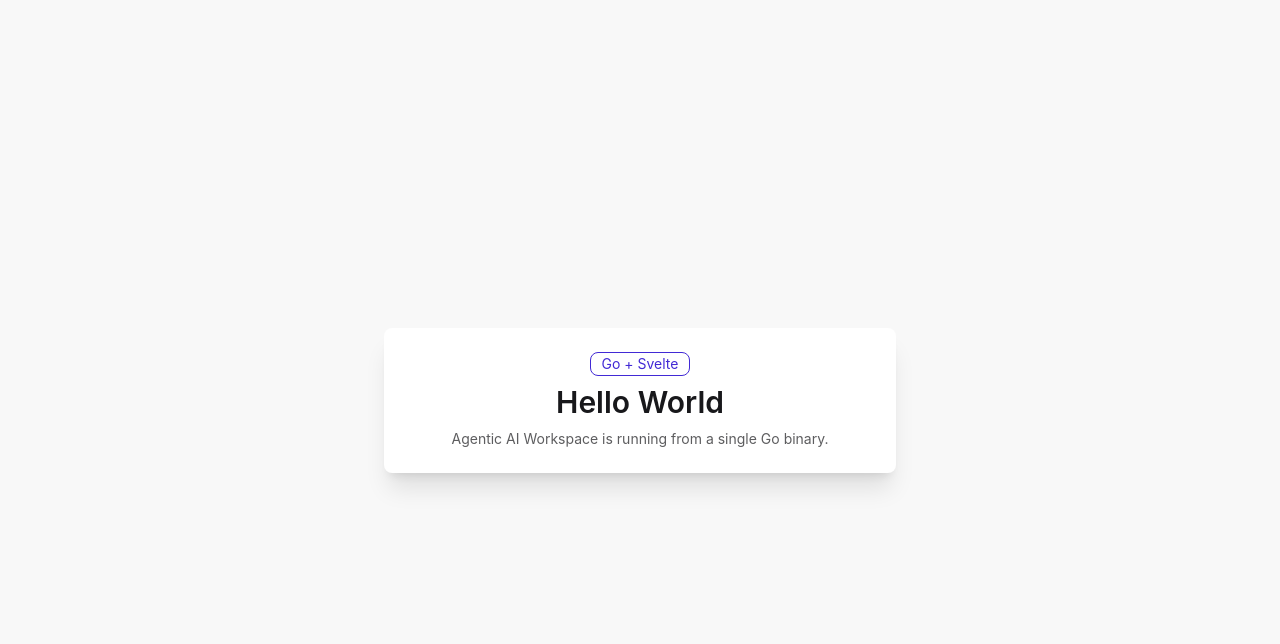
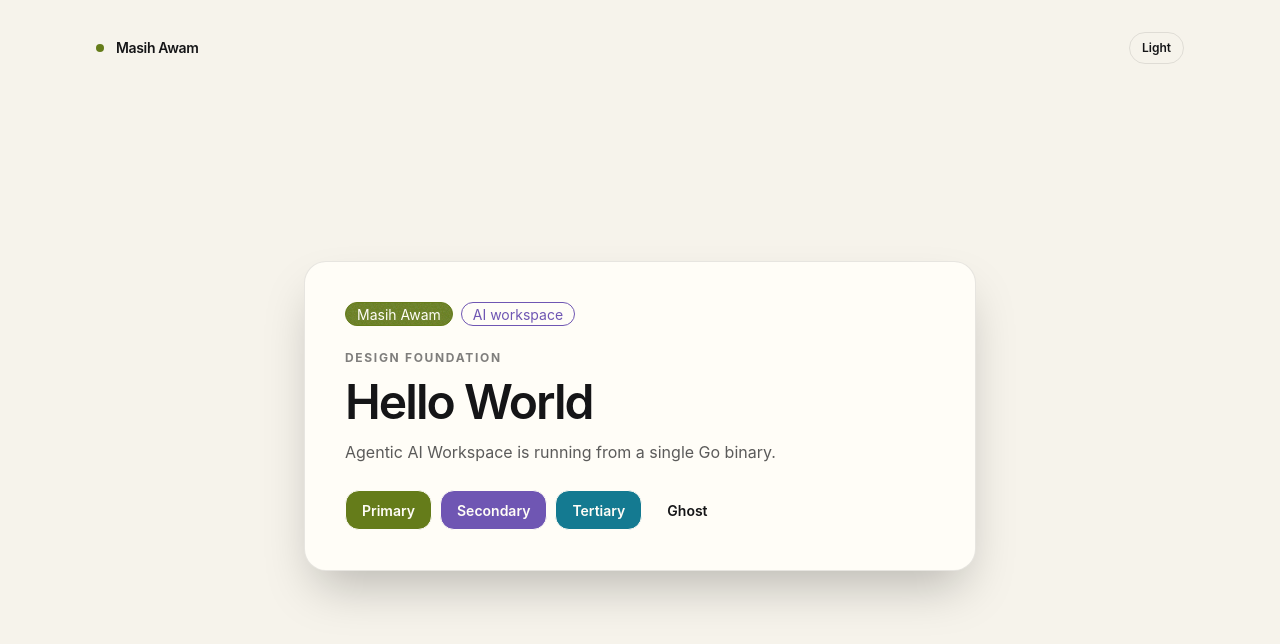
Before and after one commit to farismnrr/agentic-ai-workspace, a Svelte app in the folder web/: page / in a window 1280 px wide. Shown: the top 644 px of the page. Built offline with nearby package versions, Linux system fonts and the light colour scheme.

Commit message:
feat: add Masih Awam design system themes

```diff
--- a/web/src/app.css
+++ b/web/src/app.css
@@ -1,2 +1,148 @@
 @import "tailwindcss";
-@plugin "daisyui";
+
+@plugin "daisyui" {
+  themes: false;
+}
+
+@plugin "daisyui/theme" {
+  name: "masihawam-light";
+  default: true;
+  prefersdark: false;
+  color-scheme: light;
+  --color-base-100: #fffdf7;
+  --color-base-200: #f6f3eb;
+  --color-base-300: #ece8de;
+  --color-base-content: #151517;
+  --color-primary: #657c1a;
+  --color-primary-content: #fffdf7;
+  --color-secondary: #6f56b3;
+  --color-secondary-content: #fffdf7;
+  --color-accent: #147a91;
+  --color-accent-content: #fffdf7;
+  --color-neutral: #2b2a2d;
+  --color-neutral-content: #fffdf7;
+  --color-info: #16697a;
+  --color-info-content: #fffdf7;
+  --color-success: #2f7d4a;
+  --color-success-content: #fffdf7;
+  --color-warning: #a45400;
+  --color-warning-content: #fffdf7;
+  --color-error: #b4233a;
+  --color-error-content: #fffdf7;
+  --radius-selector: 1rem;
+  --radius-field: 0.875rem;
+  --radius-box: 1.375rem;
+  --border: 1px;
+}
+
+@plugin "daisyui/theme" {
+  name: "masihawam-dark";
+  default: false;
+  prefersdark: true;
+  color-scheme: dark;
+  --color-base-100: #121217;
+  --color-base-200: #0a0a0c;
+  --color-base-300: #1a1a20;
+  --color-base-content: #f4f2eb;
+  --color-primary: #c8ff4d;
+  --color-primary-content: #111113;
+  --color-secondary: #a78bfa;
+  --color-secondary-content: #111113;
+  --color-accent: #7ce7ff;
+  --color-accent-content: #111113;
+  --color-neutral: #2a2a30;
+  --color-neutral-content: #f4f2eb;
+  --color-info: #55d9f0;
+  --color-info-content: #111113;
+  --color-success: #6ee7a0;
+  --color-success-content: #111113;
+  --color-warning: #ff9f43;
+  --color-warning-content: #111113;
+  --color-error: #ff6b6b;
+  --color-error-content: #111113;
+  --radius-selector: 1rem;
+  --radius-field: 0.875rem;
+  --radius-box: 1.375rem;
+  --border: 1px;
+}
+
+:root {
+  --brand-ease: cubic-bezier(0.2, 0.75, 0.25, 1);
+  --brand-focus-width: 2px;
+}
+
+[data-theme="masihawam-light"] {
+  --brand-text-secondary: #605e58;
+  --brand-text-tertiary: #6f6b64;
+  --brand-surface-soft: rgb(17 17 19 / 3%);
+  --brand-surface: rgb(17 17 19 / 5.5%);
+  --brand-surface-strong: rgb(17 17 19 / 9%);
+  --brand-border: rgb(17 17 19 / 13%);
+  --brand-border-strong: rgb(17 17 19 / 24%);
+  --brand-shadow: 0 30px 80px rgb(48 43 31 / 14%);
+  --brand-ambient-primary: rgb(101 124 26 / 7%);
+  --brand-ambient-secondary: rgb(111 86 179 / 8%);
+  --brand-focus: #657c1a;
+}
+
+[data-theme="masihawam-dark"] {
+  --brand-text-secondary: #a8a6a0;
+  --brand-text-tertiary: #8b8983;
+  --brand-surface-soft: rgb(255 255 255 / 2.5%);
+  --brand-surface: rgb(255 255 255 / 5.5%);
+  --brand-surface-strong: rgb(255 255 255 / 9%);
+  --brand-border: rgb(255 255 255 / 12%);
+  --brand-border-strong: rgb(255 255 255 / 20%);
+  --brand-shadow: 0 30px 80px rgb(0 0 0 / 34%);
+  --brand-ambient-primary: rgb(200 255 77 / 4%);
+  --brand-ambient-secondary: rgb(167 139 250 / 8%);
+  --brand-focus: #c8ff4d;
+}
+
+@layer base {
+  html {
+    background: var(--color-base-200);
+  }
+
+  body {
+    min-width: 320px;
+    min-height: 100vh;
+    margin: 0;
+    color: var(--color-base-content);
+    background:
+      radial-gradient(circle at 82% 8%, var(--brand-ambient-secondary), transparent 32rem),
+      radial-gradient(circle at 12% 38%, var(--brand-ambient-primary), transparent 28rem),
+      var(--color-base-200);
+    font-family: Inter, ui-sans-serif, system-ui, -apple-system, BlinkMacSystemFont, "Segoe UI", sans-serif;
+    line-height: 1.5;
+    -webkit-font-smoothing: antialiased;
+  }
+
+  button,
+  input,
+  textarea,
+  select {
+    font: inherit;
+  }
+
+  ::selection {
+    color: var(--color-primary-content);
+    background: var(--color-primary);
+  }
+
+  :focus-visible {
+    outline: var(--brand-focus-width) solid var(--brand-focus);
+    outline-offset: 3px;
+  }
+}
+
+@media (prefers-reduced-motion: reduce) {
+  *,
+  *::before,
+  *::after {
+    scroll-behavior: auto !important;
+    animation-duration: 0.01ms !important;
+    animation-iteration-count: 1 !important;
+    transition-duration: 0.01ms !important;
+  }
+}
--- a/web/src/app/App.svelte
+++ b/web/src/app/App.svelte
@@ -1,10 +1,21 @@
 <script lang="ts">
   import { APP_DESCRIPTION, APP_TITLE } from '../shared/config/app';
   import HelloCard from '../shared/ui/HelloCard.svelte';
+  import ThemeToggle from '../shared/ui/ThemeToggle.svelte';
 </script>
 
-<main class="hero min-h-screen bg-base-200">
-  <div class="hero-content w-full text-center">
-    <HelloCard title={APP_TITLE} message={APP_DESCRIPTION} />
+<main class="min-h-screen bg-base-200 text-base-content">
+  <div class="mx-auto flex min-h-screen w-full max-w-6xl flex-col px-6 py-6 sm:px-8 sm:py-8">
+    <header class="flex items-center justify-between gap-4">
+      <div class="flex items-center gap-3 text-sm font-semibold tracking-tight">
+        <span class="size-2 rounded-full bg-primary" aria-hidden="true"></span>
+        <span>Masih Awam</span>
+      </div>
+      <ThemeToggle />
+    </header>
+
+    <div class="flex flex-1 items-center justify-center py-10">
+      <HelloCard title={APP_TITLE} message={APP_DESCRIPTION} />
+    </div>
   </div>
 </main>
--- a/web/src/main.ts
+++ b/web/src/main.ts
@@ -2,6 +2,7 @@ import { mount } from 'svelte';
 
 import App from './app/App.svelte';
 import './app.css';
+import { initTheme } from './shared/theme/theme';
 
 const target = document.getElementById('app');
 
@@ -9,4 +10,5 @@ if (target === null) {
   throw new Error('Application mount target was not found');
 }
 
+initTheme();
 mount(App, { target });
--- /dev/null
+++ b/web/src/shared/theme/theme.ts
@@ -0,0 +1,41 @@
+export type Theme = 'masihawam-light' | 'masihawam-dark';
+
+const LIGHT_THEME: Theme = 'masihawam-light';
+const DARK_THEME: Theme = 'masihawam-dark';
+const STORAGE_KEY = 'agentic-ai-workspace-theme';
+
+function isTheme(value: string | null): value is Theme {
+  return value === LIGHT_THEME || value === DARK_THEME;
+}
+
+function preferredTheme(): Theme {
+  return window.matchMedia('(prefers-color-scheme: dark)').matches ? DARK_THEME : LIGHT_THEME;
+}
+
+function applyTheme(theme: Theme): void {
+  document.documentElement.dataset.theme = theme;
+}
+
+export function initTheme(): Theme {
+  const savedTheme = window.localStorage.getItem(STORAGE_KEY);
+  const theme = isTheme(savedTheme) ? savedTheme : preferredTheme();
+
+  applyTheme(theme);
+
+  return theme;
+}
+
+export function currentTheme(): Theme {
+  const theme = document.documentElement.dataset.theme;
+
+  return isTheme(theme) ? theme : preferredTheme();
+}
+
+export function toggleTheme(): Theme {
+  const nextTheme = currentTheme() === DARK_THEME ? LIGHT_THEME : DARK_THEME;
+
+  applyTheme(nextTheme);
+  window.localStorage.setItem(STORAGE_KEY, nextTheme);
+
+  return nextTheme;
+}
--- a/web/src/shared/ui/HelloCard.svelte
+++ b/web/src/shared/ui/HelloCard.svelte
@@ -7,10 +7,24 @@
   let { title, message }: Props = $props();
 </script>
 
-<section class="card w-full max-w-lg bg-base-100 shadow-xl">
-  <div class="card-body items-center text-center">
-    <div class="badge badge-primary badge-outline">Go + Svelte</div>
-    <h1 class="card-title text-3xl">{title}</h1>
-    <p class="text-base-content/70">{message}</p>
+<section class="card w-full max-w-2xl border border-base-content/10 bg-base-100 shadow-2xl">
+  <div class="card-body gap-6 p-8 text-left sm:p-10">
+    <div class="flex flex-wrap items-center gap-2">
+      <span class="badge badge-primary">Masih Awam</span>
+      <span class="badge badge-secondary badge-outline">AI workspace</span>
+    </div>
+
+    <div class="space-y-3">
+      <p class="text-xs font-bold uppercase tracking-[0.14em] text-base-content/55">Design foundation</p>
+      <h1 class="text-4xl font-semibold tracking-[-0.04em] sm:text-5xl">{title}</h1>
+      <p class="max-w-xl text-base leading-7 text-base-content/70">{message}</p>
+    </div>
+
+    <div class="flex flex-wrap gap-2">
+      <button type="button" class="btn btn-primary">Primary</button>
+      <button type="button" class="btn btn-secondary">Secondary</button>
+      <button type="button" class="btn btn-accent">Tertiary</button>
+      <button type="button" class="btn btn-ghost">Ghost</button>
+    </div>
   </div>
 </section>
--- /dev/null
+++ b/web/src/shared/ui/ThemeToggle.svelte
@@ -0,0 +1,20 @@
+<script lang="ts">
+  import { currentTheme, toggleTheme, type Theme } from '../theme/theme';
+
+  let theme = $state<Theme>(currentTheme());
+  const isDark = $derived(theme === 'masihawam-dark');
+
+  function handleToggle(): void {
+    theme = toggleTheme();
+  }
+</script>
+
+<button
+  type="button"
+  class="btn btn-ghost btn-sm rounded-full border border-base-content/10"
+  aria-label={isDark ? 'Switch to light mode' : 'Switch to dark mode'}
+  aria-pressed={isDark}
+  onclick={handleToggle}
+>
+  {isDark ? 'Dark' : 'Light'}
+</button>
```
Also changed, not shown: 3 other files (tests, documents, lock files or other folders).
